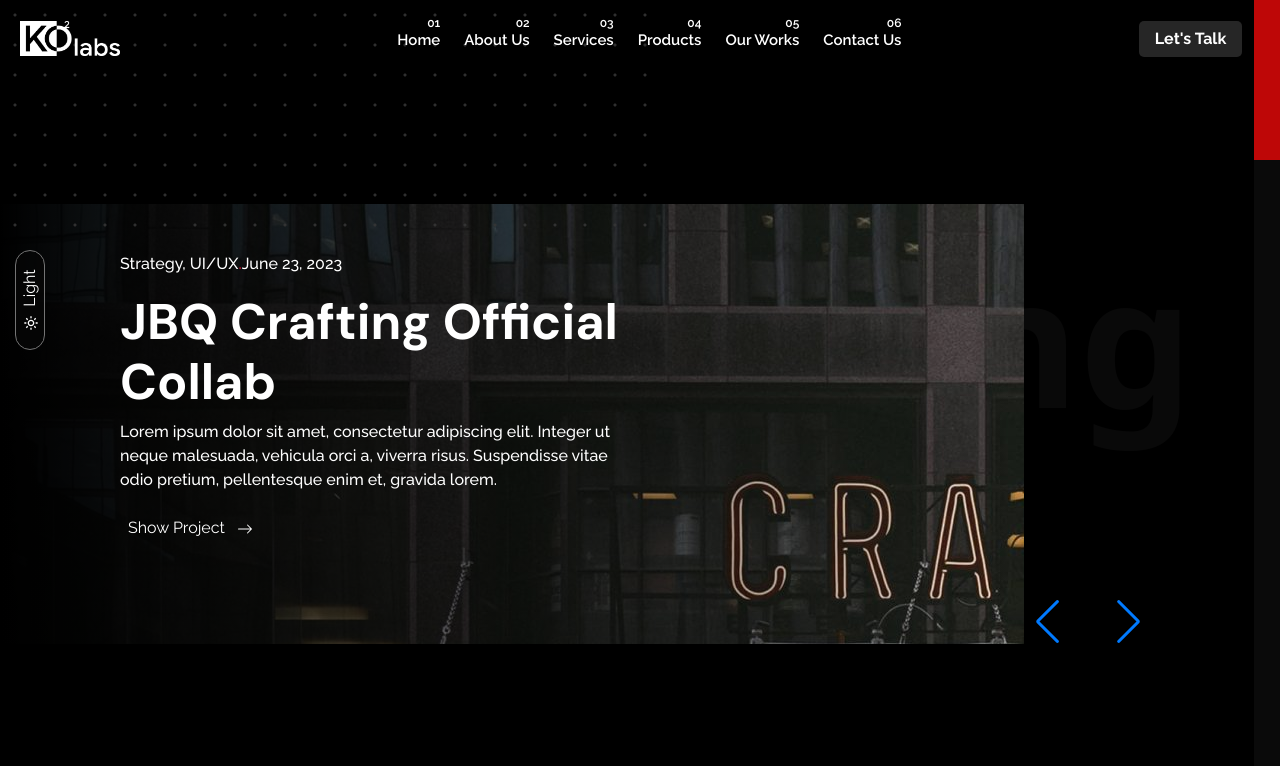
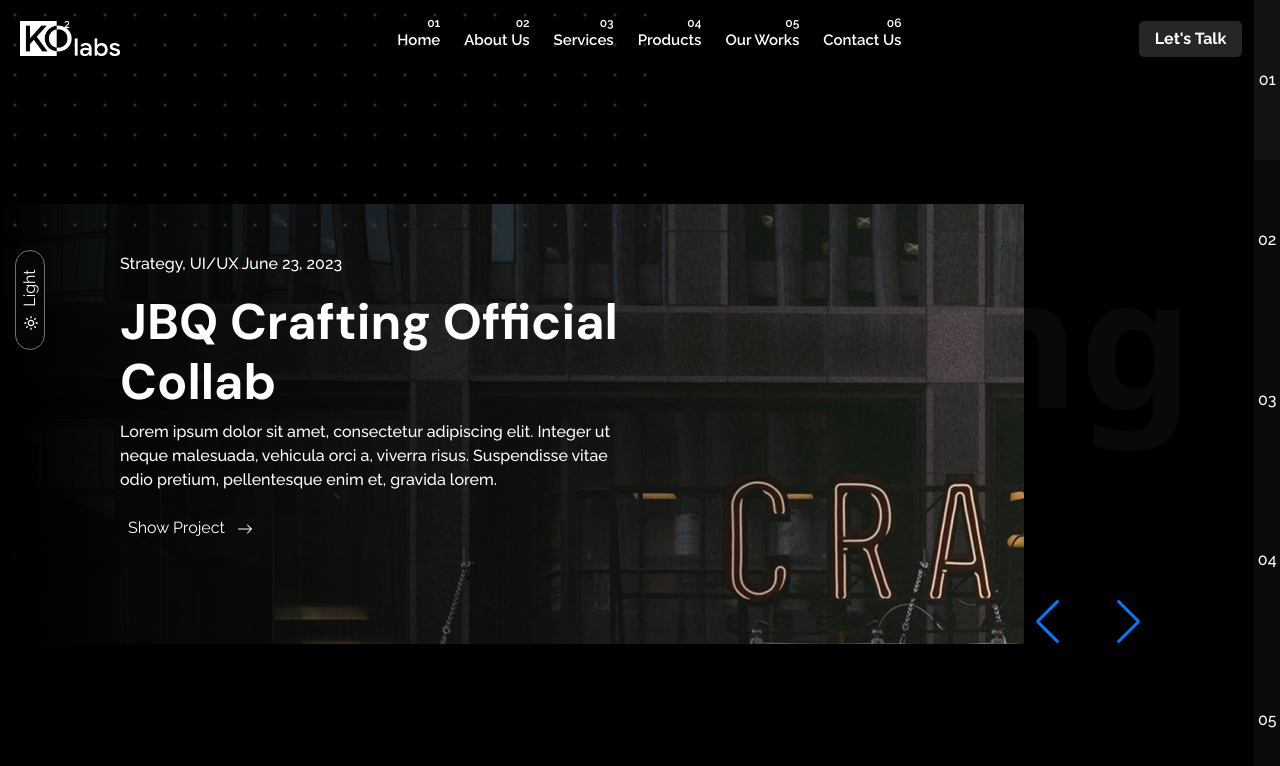
Before and after one commit to Thinushika/show-town-it, a Next.js app: page / in a window 1280 px wide. Shown: the top 766 px of the page. Built offline with nearby package versions, Linux system fonts and the light colour scheme.

Commit message:
add pagination numbers

```diff
--- a/pages/index.tsx
+++ b/pages/index.tsx
@@ -149,24 +149,20 @@ export default function Home() {
             </SwiperSlide>
           ))}
         </Swiper>
-        {/* <div className="d-flex flex-column position-absolute justify-content-center align-items-center right-0 top-0 h-100 slidePosition">
+        <div className="d-flex flex-column position-absolute justify-content-center align-items-center right-0 top-0 h-100 slidePosition">
           {slideContent.map((item , index) => (
             <div
               key={item.id}
               className="wrap-button d-flex justify-content-center align-items-center"
             >
               <button
-                className={`slide-number ${index === activeButtonIndex ? 'activeButton' : ''}`}
-                onClick={() => {
-                  setActiveSlide(index);
-                  setActiveButtonIndex(index);
-                }}
+                className={`slide-number`}
               >
                 0{item.slideNumber}
               </button>
             </div>
           ))}
-        </div> */}
+        </div>
       </div>
     </>
   );
--- a/styles/globals.css
+++ b/styles/globals.css
@@ -169,10 +169,12 @@ li {
   height: 100vh !important;
 }
 .slidePosition{
-  width: 40px !important;
+  width: 2vw !important;
   position: absolute;
   right: 0px !important;
-  background-color: #0a0a0aa1;
+  background-color: transparent;
+  z-index: 999999;
+  pointer-events: none;
 }
 .wrap-button{
   height: 20vh !important;
@@ -225,7 +227,7 @@ li {
   margin: 0 !important;
 }
 .swiper-pagination-bullet-active{
-  background-color: #be0707 !important;
+  background-color: #131313 !important;
   width: 100% !important;
   height: 20vh !important;
   border-radius: 0px !important;
```
